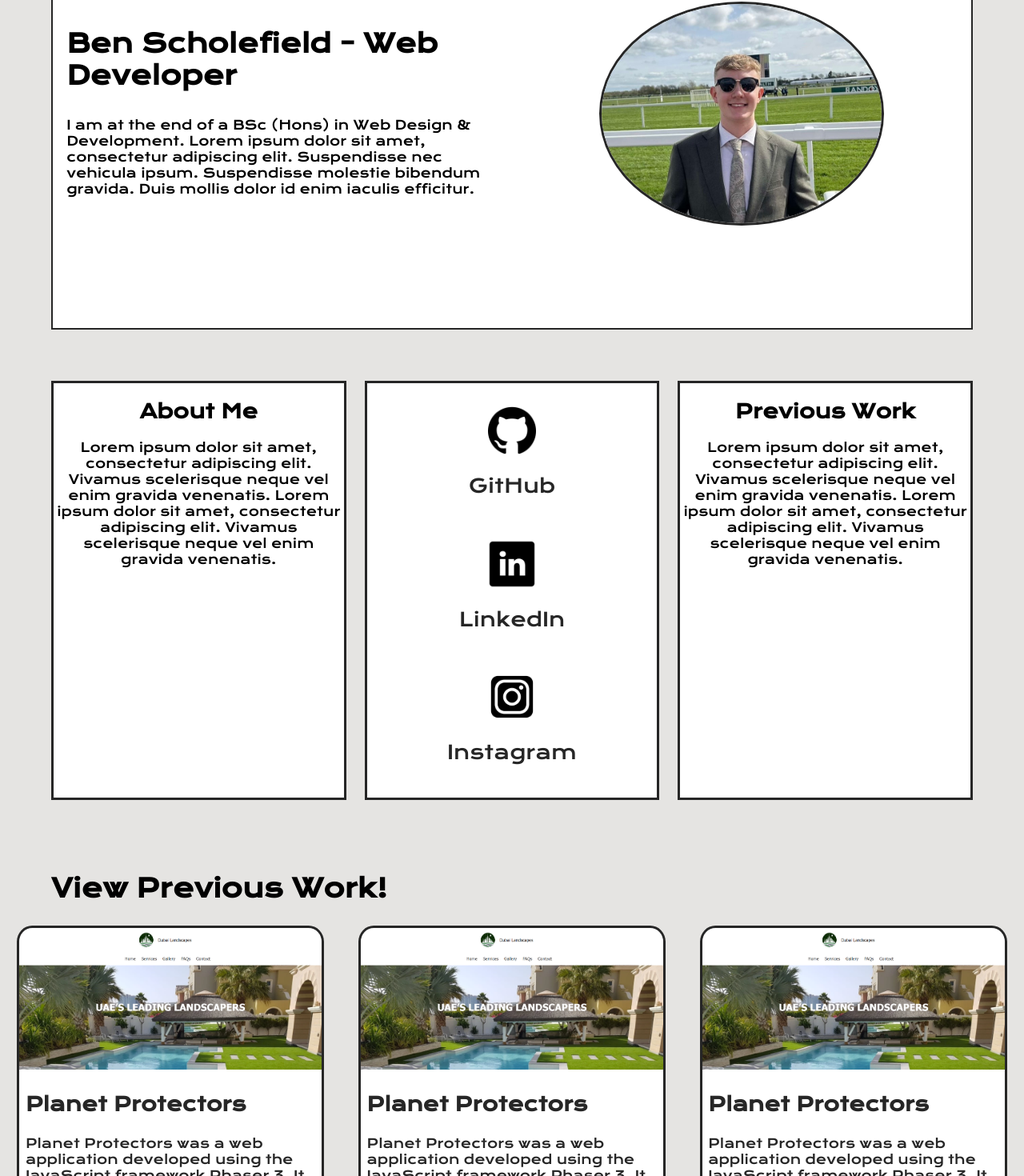
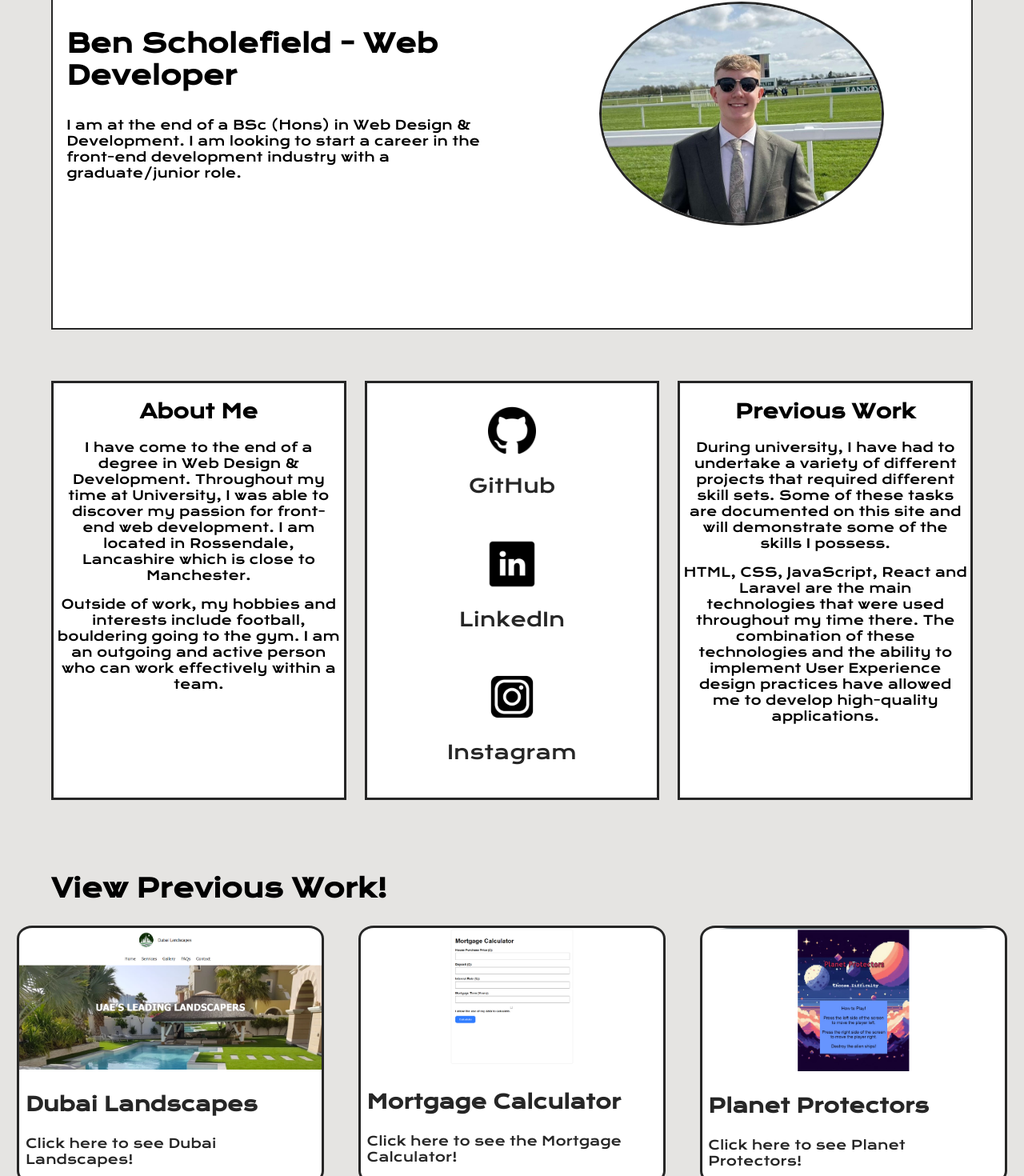
Before and after one commit to rowdysquirrel23/3159_professional_portfolio, a React (Create React App) app in the folder personal_site/: page / in a window 1280 px wide. Shown: the part 284-1754 px from the top of the page at 80% size. Built offline with nearby package versions, Linux system fonts and the light colour scheme.

Commit message:
Text added to home page

```diff
--- a/personal_site/public/index.html
+++ b/personal_site/public/index.html
@@ -24,7 +24,7 @@
       work correctly both with client-side routing and a non-root public URL.
       Learn how to configure a non-root public URL by running `npm run build`.
     -->
-    <title>React App</title>
+    <title>Ben Scholefield</title>
   </head>
   <body>
     <noscript>You need to enable JavaScript to run this app.</noscript>
--- a/personal_site/src/pages/home/homePage.js
+++ b/personal_site/src/pages/home/homePage.js
@@ -9,8 +9,9 @@ import css from '../../assets/css_icon.png';
 import js from '../../assets/js_icon.png';
 import figma from '../../assets/figma_icon.png';
 import react from '../../assets/react_icon.png';
-import web_game from '../../assets/web_game.png';
+import web_game from '../../assets/game1.png';
 import dubai_logo from '../../assets/dubai_site.png';
+import mortgage_img from '../../assets/mortgage1.png';
 
 
 
@@ -23,9 +24,9 @@ export default function Home() {
                 <article className='personal_info'>
                     <h1 className='portfolio_name'>Ben Scholefield - Web Developer</h1>
                     <p className='portfolio_description'>
-                    I am at the end of a BSc (Hons) in Web Design & Development. Lorem ipsum dolor sit amet,
-                    consectetur adipiscing elit.
-                    Suspendisse nec vehicula ipsum. Suspendisse molestie bibendum gravida. Duis mollis dolor id enim iaculis efficitur.
+                    I am at the end of a BSc (Hons) in Web Design & Development. I am looking
+                    to start a career in the front-end development industry with a graduate/junior
+                    role.
                     </p>
                 </article>
                 <img src={main_img} className='personal_img' alt='Man in a suit and sunglasses'></img>
@@ -34,10 +35,12 @@ export default function Home() {
                 <article className='card1'>
                     <h2 className='card1_title'>About Me</h2>
                     <p className='card1_text'>
-                    Lorem ipsum dolor sit amet, consectetur adipiscing elit.
-                    Vivamus scelerisque neque vel enim gravida venenatis.
-                    Lorem ipsum dolor sit amet, consectetur adipiscing elit.
-                    Vivamus scelerisque neque vel enim gravida venenatis.
+                    I have come to the end of a degree in Web Design & Development. Throughout my time at University,
+                     I was able to discover my passion for front-end web development. I am located in Rossendale, Lancashire which is close to Manchester.
+                    </p>
+                    <p className='card1_text'>
+                    Outside of work, my hobbies and interests include football, bouldering going to the gym.
+                    I am an outgoing and active person who can work effectively within a team.
                     </p>
                 </article>
                 <article className='card2'>
@@ -57,10 +60,12 @@ export default function Home() {
                 <article className='card3'>
                 <h2 className='card3_title'>Previous Work</h2>
                     <p className='card3_text'>
-                    Lorem ipsum dolor sit amet, consectetur adipiscing elit.
-                    Vivamus scelerisque neque vel enim gravida venenatis.
-                    Lorem ipsum dolor sit amet, consectetur adipiscing elit.
-                    Vivamus scelerisque neque vel enim gravida venenatis.
+                     During university, I have had to undertake a variety of different projects that required different skill sets.
+                     Some of these tasks are documented on this site and will demonstrate some of the skills I possess.
+                    </p>
+                    <p className='card3_text'>
+                    HTML, CSS, JavaScript, React and Laravel are the main technologies that were used throughout my time there.
+                    The combination of these technologies and the ability to implement User Experience design practices have allowed me to develop high-quality applications.
                     </p>
                 </article>
             </section>
@@ -68,29 +73,26 @@ export default function Home() {
             <section className='previous_work'>
                 <Link to={'/work1'} className='work_card'>
                     <img src={dubai_logo}  className='work_img' alt='Web based game open in browser'></img>
-                    <h3 className='work_title'>Planet Protectors</h3>
+                    <h3 className='work_title'> Dubai Landscapes</h3>
                     <p className='work_description'>
-                    Planet Protectors was a web application developed using the JavaScript
+                    {/* Planet Protectors was a web application developed using the JavaScript
                     framework Phaser 3. It was a game designed to be played in the browser
-                    and be played accross any device.
+                    and be played accross any device. */}
+                    Click here to see Dubai Landscapes!
                     </p>
                 </Link>
                 <Link to={'/work2'} className='work_card'>
-                    <img src={dubai_logo} className='work_img' alt='Web based game open in browser'></img>
-                    <h3 className='work_title'>Planet Protectors</h3>
+                    <img src={mortgage_img} className='work_img' alt='Web based game open in browser'></img>
+                    <h3 className='work_title'>Mortgage Calculator</h3>
                     <p className='work_description'>
-                    Planet Protectors was a web application developed using the JavaScript
-                    framework Phaser 3. It was a game designed to be played in the browser
-                    and be played accross any device.
+                    Click here to see the Mortgage Calculator!
                     </p>
                 </Link>
                 <Link to={'/work3'} className='work_card'>
-                    <img src={dubai_logo}  className='work_img' alt='Web based game open in browser'></img>
+                    <img src={web_game}  className='work_img' alt='Web based game open in browser'></img>
                     <h3 className='work_title'>Planet Protectors</h3>
                     <p className='work_description'>
-                    Planet Protectors was a web application developed using the JavaScript
-                    framework Phaser 3. It was a game designed to be played in the browser
-                    and be played accross any device.
+                    Click here to see Planet Protectors!
                     </p>
                 </Link>
             </section>
```
Also changed, not shown: personal_site/src/assets/calculator_icon.png.
